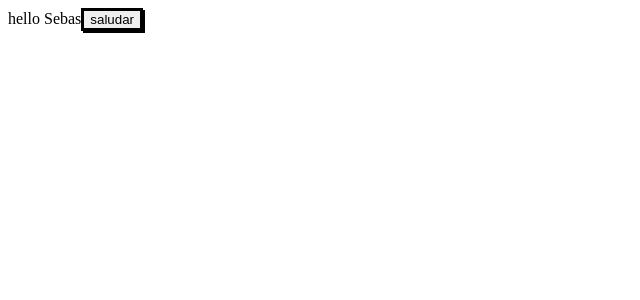
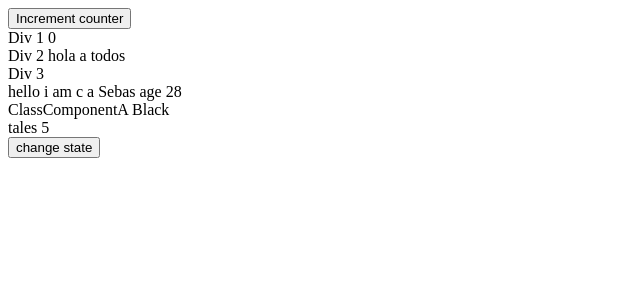
Before and after one commit to SebasProgrammer2021/React-Redux-React-Router-Auth0-Hooks-Udemy, a React (Create React App) app: page / in a window 1280 px wide. Shown: the top 300 px of the page, without its empty margins (0-640 px from the left). Built offline with nearby package versions, Linux system fonts and the light colour scheme.

Commit message:
course updating, react module

```diff
--- a/src/App.js
+++ b/src/App.js
@@ -1,18 +1,57 @@
+import React, { Component } from "react"
+import ComponentA from "./functionalComponents/componentA"
+import ClassComponentA from "./classComponents"
 
-function App() {
-  let name = "Sebas"
-  let saludar = () => {
-    document.write("hola allá afuera")
+// function App() {
+//   let name = "Sebas"
+//   let saludar = () => {
+//     document.write("hola allá afuera")
+//   }
+
+//   const styles = { border: "solid", boxShadow: "2px 2px" }
+
+//   return (
+//     <div className="App">
+//       hello {name}
+//       <button onClick={saludar} style={styles}>saludar</button>
+//       {React.createElement("button",{className:App},"I am a react create element node")}
+//     </div>
+//   );
+// }
+
+// export default App;
+
+class App extends Component {
+  state = {
+    counter: 0
   }
 
-  const styles = { border: "solid", boxShadow: "2px 2px" }
+  increment = () => {
+    this.setState({ counter: 5 })
+  }
 
-  return (
-    <div className="App">
-      hello {name}
-      <button onClick={saludar} style={styles}>saludar</button>
-    </div>
-  );
+  render() {
+    const gretting = {
+      hello: "hola a todos"
+    }
+
+    return (
+      <div>
+        <button onClick={() => this.increment()}>Increment counter</button>
+        <div>
+          Div 1 {this.state.counter}
+        </div>
+        <div>
+          Div 2 {gretting.hello}
+        </div>
+        <div>
+          Div 3
+        </div>
+        <ComponentA name="Sebas" age={28} />
+        <ClassComponentA color="Black" />
+      </div>
+    )
+  }
 }
 
 export default App;
--- /dev/null
+++ b/src/classComponents/index.js
@@ -0,0 +1,45 @@
+import React, { Component } from "react";
+
+class ClassComponentA extends Component {
+    constructor(props) {
+        super(props)
+        this.state = {
+            stateprop1: "Our initial state",
+            stateprop2: 5
+        }
+    }
+
+    //wrong way to do it
+    // changeState = () => {
+    //     this.state.stateprop1 = "niu state";
+    // }
+
+    //correct way to do it
+    // changeState = () => {
+    //     this.setState({ stateprop1: "niu state" });
+    // }
+
+    //updating state with the previous state
+    // changeState = () => {
+    //     this.setState((prevState, props) => ({ stateprop2: prevState.stateprop2 + 1 }));
+    // }
+
+    //updating state with the previous state, way 2
+    changeState = () => {
+        this.setState({ stateprop2: this.state.stateprop2 + 1 });
+    }
+
+    render() {
+        return (
+            <div>
+                ClassComponentA {this.props.color} <br />
+                tales {this.state.stateprop2}
+                <div>
+                    <button type="button" onClick={() => this.changeState()}>change state</button>
+                </div>
+            </div>
+        )
+    }
+}
+
+export default ClassComponentA;
--- /dev/null
+++ b/src/functionalComponents/componentA.js
@@ -0,0 +1,12 @@
+const ComponentA = ({ name, age }) => (
+    // way 2
+    // const ComponentA = (props) => (
+
+    <div>
+        hello i am c a {name} age {age}
+    </div>
+    // hello i am c a {props.name} age {props.age}
+
+)
+
+export default ComponentA;
```
